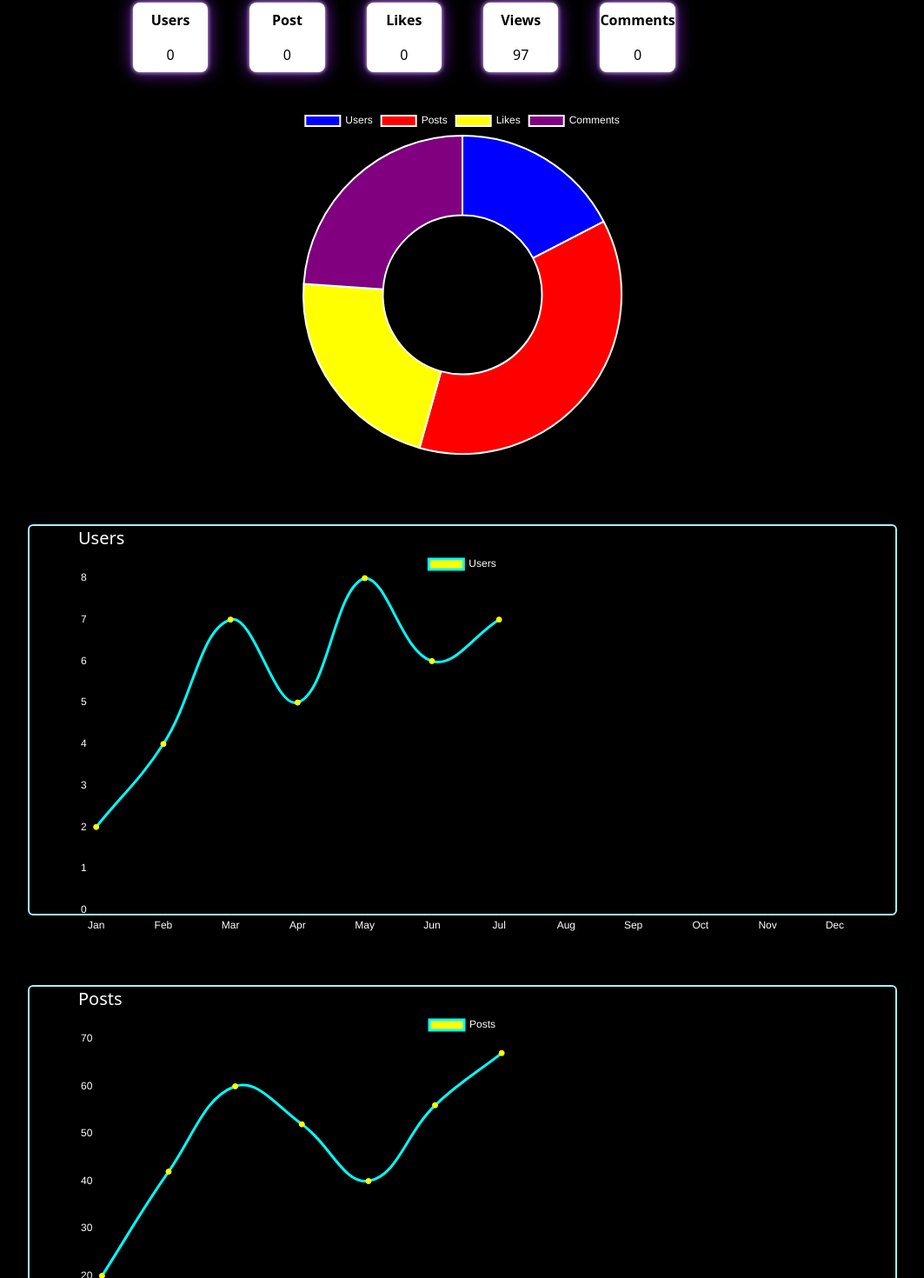
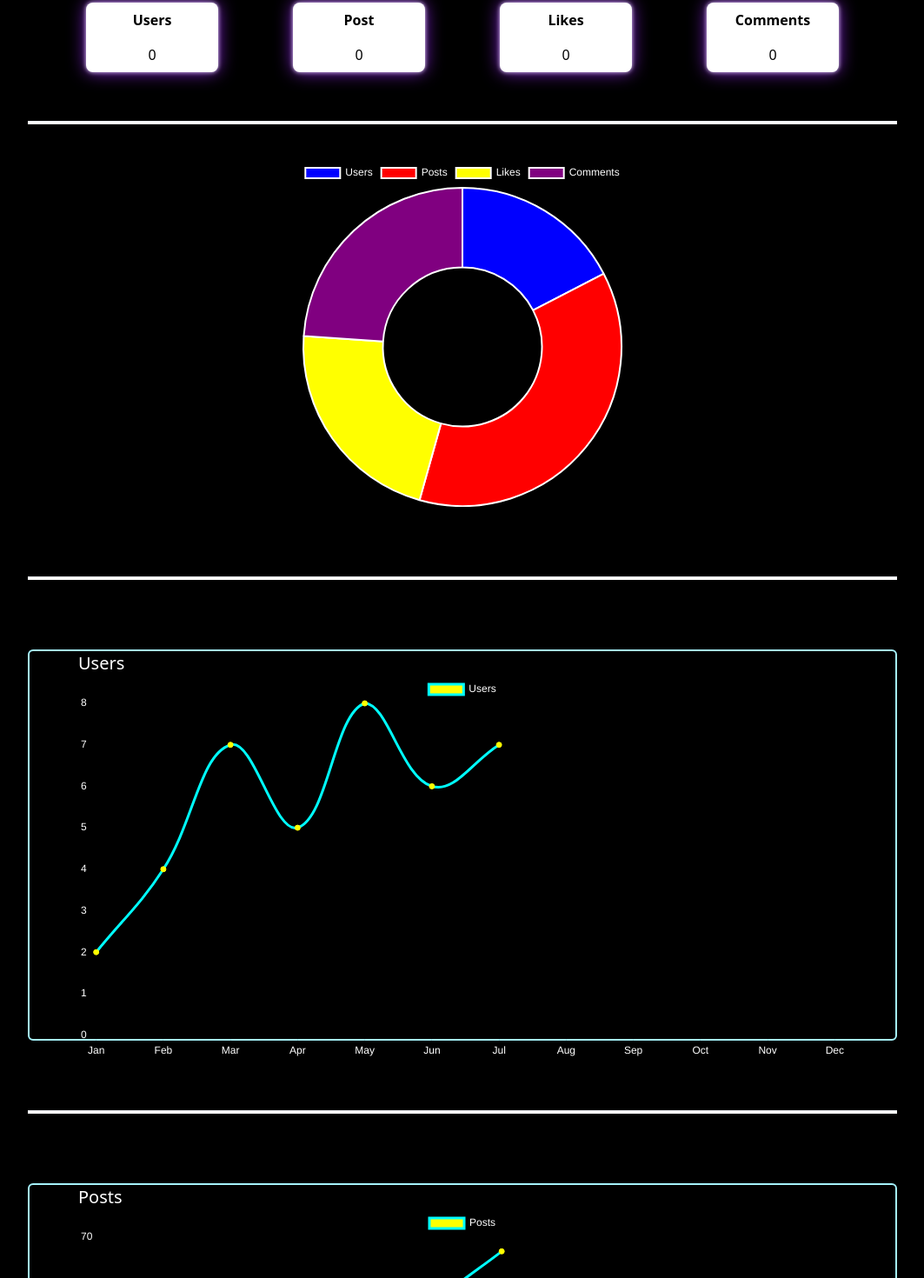
Before and after one commit to GosuCode/WIRED., a React (Vite) app: page /analytics in a window 1280 px wide. Shown: the part 93-1563 px from the top of the page at 87% size, without its empty margins (28-1091 px from the left). Built offline with nearby package versions, Linux system fonts and the light colour scheme; no server answers.

Commit message:
logout button margin fixed and sidebar side border removed

```diff
--- a/src/components/Navigation/Sidebar/Sidebar.jsx
+++ b/src/components/Navigation/Sidebar/Sidebar.jsx
@@ -48,7 +48,7 @@ const Sidebar = () => {
     { name: "ToDo", path: "/todoList", icon: <RiTodoLine /> },
   ];
   return (
-    <div className="flex-col text-white border-r-2 border-blue-200 w-1/6 h-[100%] fixed">
+    <div className="flex-col text-white w-1/6 h-[100%] fixed">
       <div className="w-full grid place-items-center mt-4">
         <img src={react} alt="" />
       </div>
@@ -75,7 +75,7 @@ const Sidebar = () => {
           </div>
         );
       })}
-      <div className="group md:mt-48 flex mt-5 lg:w-11/12 h-10 cursor-pointer border-2 md:hover:border-cyan-100 rounded-md active:bg-gray-800">
+      <div className="group md:mt-32 flex lg:w-11/12 h-10 cursor-pointer border-2 md:hover:border-cyan-100 rounded-md active:bg-gray-800">
         <div
           className={`grid items-center px-2 text-2xl rounded-md shadow-md shadow-cyan-200
                         transition ease-in-out delay-75 group-hover:-translate-y-1 group-hover:scale-100 duration-300`}>
--- a/src/pages/Analytics.jsx
+++ b/src/pages/Analytics.jsx
@@ -59,18 +59,17 @@ const Analytics = () => {
         { Name: "Users", number: users.length },
         { Name: "Post", number: blogs.length },
         { Name: "Likes", number: likes.length },
-        { Name: "Views", number: "97" },
         { Name: "Comments", number: comments.length },
     ];
 
     return (
         <div className="pl-5 grid place-items-center">
-            <div className="grid mt-24 grid-cols-12 px-3 gap-3 md:gap-12 md:px-12 text-black place-items-center">
+            <div className="grid w-full mt-24 grid-cols-12 px-3 gap-3 md:gap-12 md:px-12 text-black place-items-center">
                 {stats.map((val, key) => {
                     return (
                         <div
                             key={key}
-                            className="bg-white col-span-2 w-full cursor-pointer rounded-lg h-20 grid place-items-center md:shadow-neon shadow-green"
+                            className="bg-white col-span-3 w-[80%] cursor-pointer rounded-lg h-20 grid place-items-center md:shadow-neon shadow-green"
                         >
                             <span className="font-bold">{val.Name}</span>
                             <span>{val.number}</span>
@@ -78,14 +77,17 @@ const Analytics = () => {
                     );
                 })}
             </div>
+            <hr className="bg-white text-white w-full h-1 mt-14 " />
             <div className="w-full grid place-items-center pt-10">
                 <DoughnutChart />
             </div>
+            <hr className="bg-white text-white w-full h-1 mt-20 " />
             <div className="mt-20 h-[450px] w-[1000px] px-14 pb-20 border-2 rounded-md border-cyan-200">
                 <h1 className="text-white text-xl">Users</h1>
                 <UserChart className="w-full h-full" />
             </div>
-            <div className="mt-20 h-[450px] w-[1000px] px-14  border-2 rounded-md border-cyan-200">
+            <hr className="bg-white text-white w-full h-1 mt-20 " />
+            <div className="mt-20 h-[450px] w-[1000px] px-14  border-2 rounded-md border-cyan-200 mb-32">
                 <h1 className="text-white text-xl">Posts</h1>
                 <PostChart />
             </div>
```
